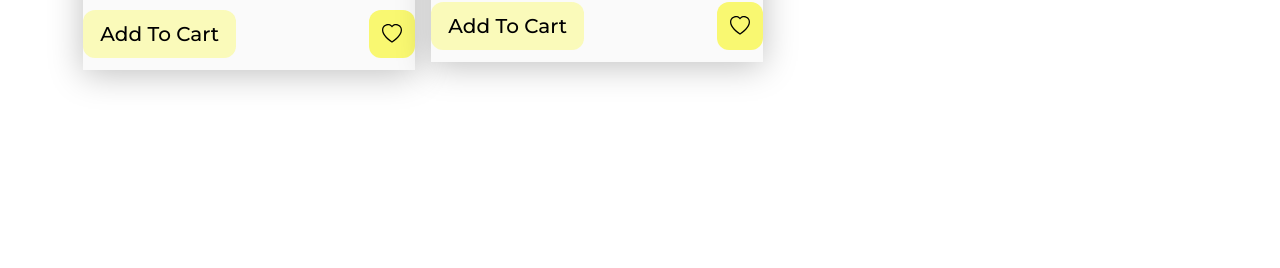
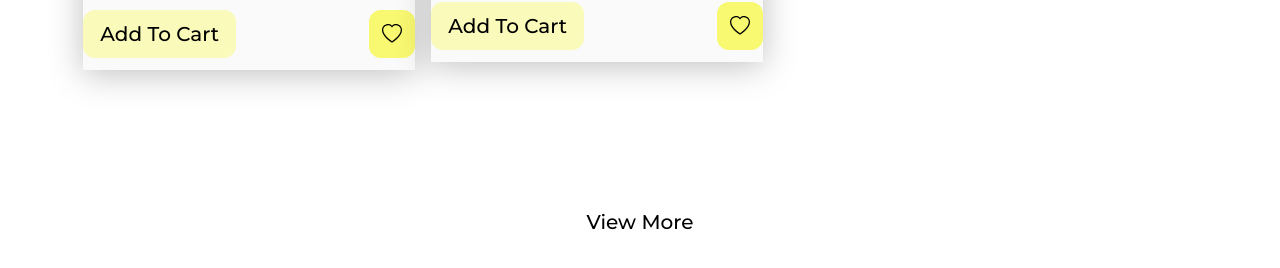
Before and after one commit to gift56/fitness_shop, a React (Vite) app: page / in a window 1280 px wide. Shown: the part 2133-2401 px from the top of the page. Before the commit the page ends 2291 px from the top, so only its background shows below. Built offline with nearby package versions, Linux system fonts and the light colour scheme.

Commit message:
done with desktop view

```diff
--- a/src/components/CartCards.jsx
+++ b/src/components/CartCards.jsx
@@ -85,9 +85,9 @@ const CartCards = () => {
             </div>
           ))}
         </div>
-        <div>
+        <div className="flex items-center justify-center w-full relative mt-32">
           <div></div>
-          <Button />
+          <Button text="View More" btnClass="" />
         </div>
       </div>
     </section>
```
